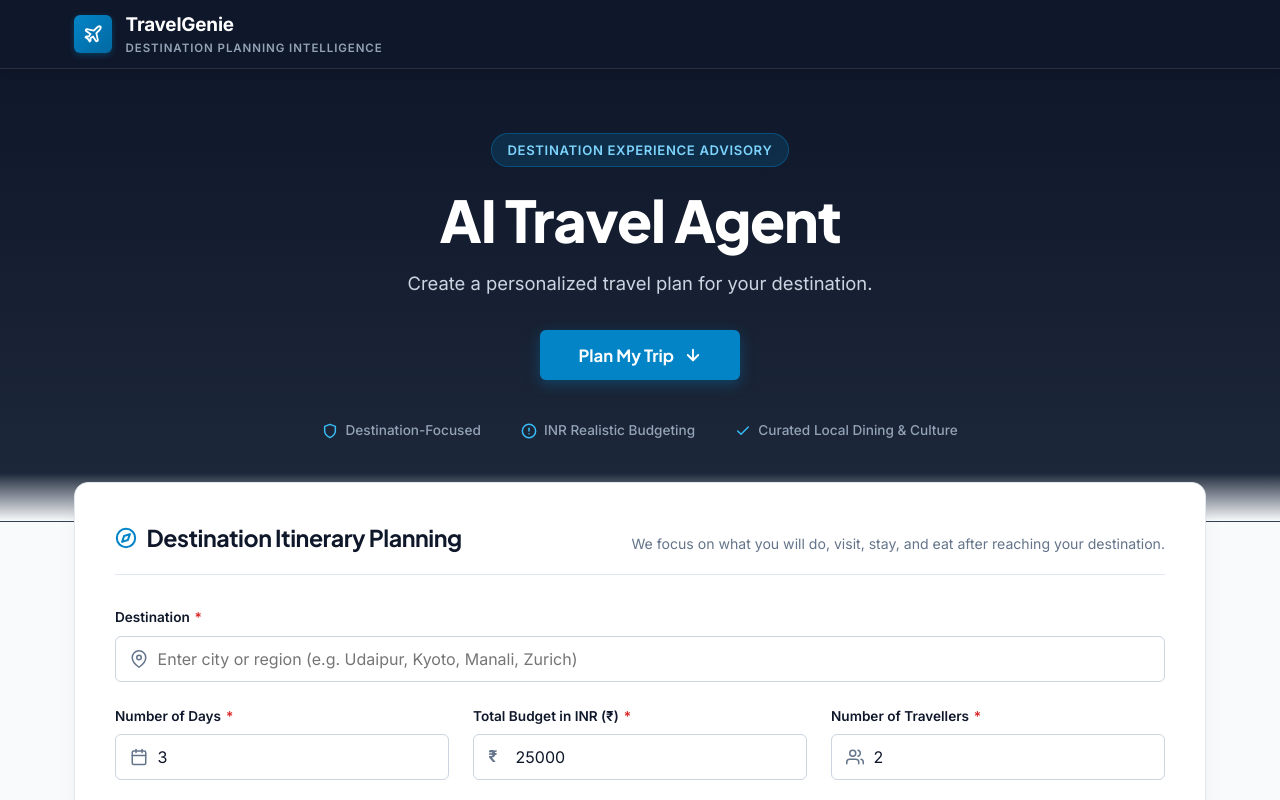
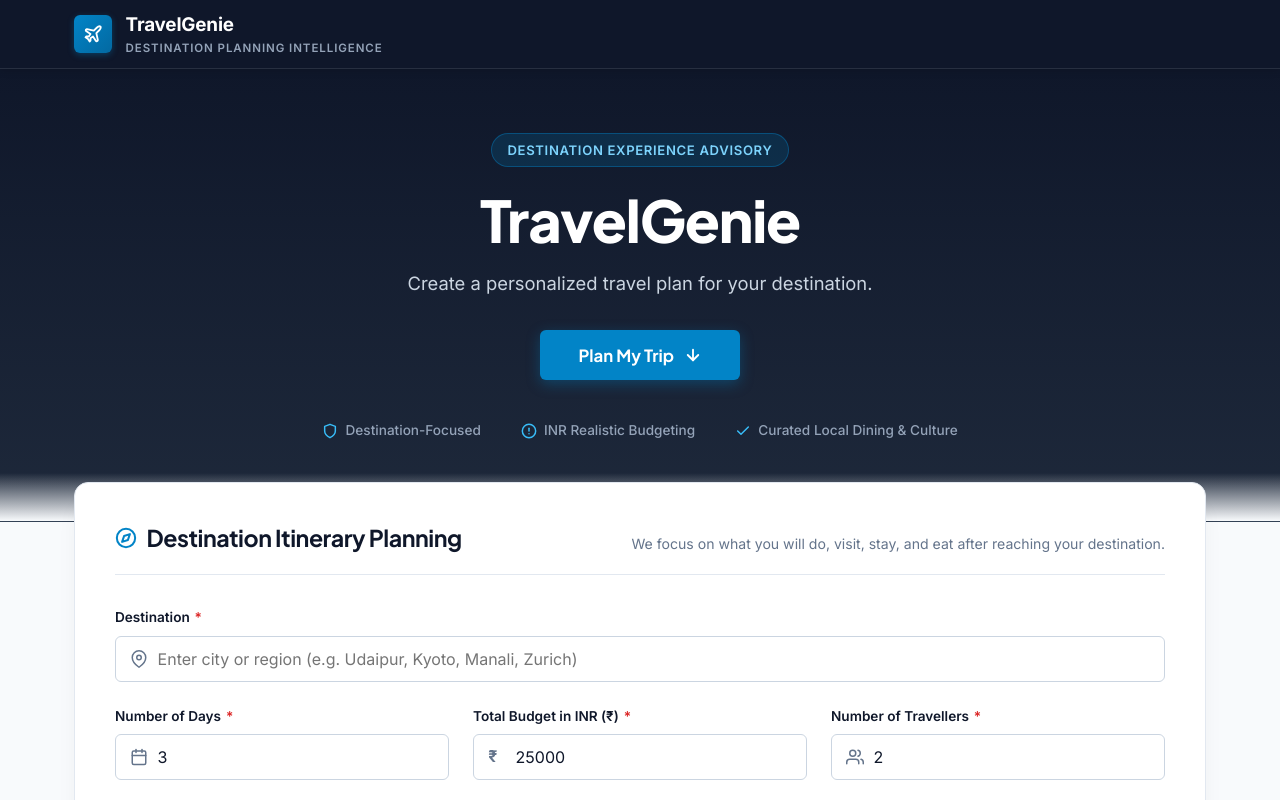
Before and after one commit to hannyjangir1-commits/AItravelplanner, a React (Vite) app in the folder client/: page / in a window 1280 px wide. Shown: the top 800 px of the page. Built offline with nearby package versions, Linux system fonts and the light colour scheme.

Commit message:
Update HeroLanding.tsx

```diff
--- a/client/src/components/HeroLanding.tsx
+++ b/client/src/components/HeroLanding.tsx
@@ -13,7 +13,7 @@ export const HeroLanding: React.FC<HeroLandingProps> = ({ onPlanClick }) => {
             <span>Destination Experience Advisory</span>
           </div>
 
-          <h1 className="hero-headline">AI Travel Agent</h1>
+          <h1 className="hero-headline">TravelGenie</h1>
 
           <p className="hero-subtext">
             Create a personalized travel plan for your destination.
```
